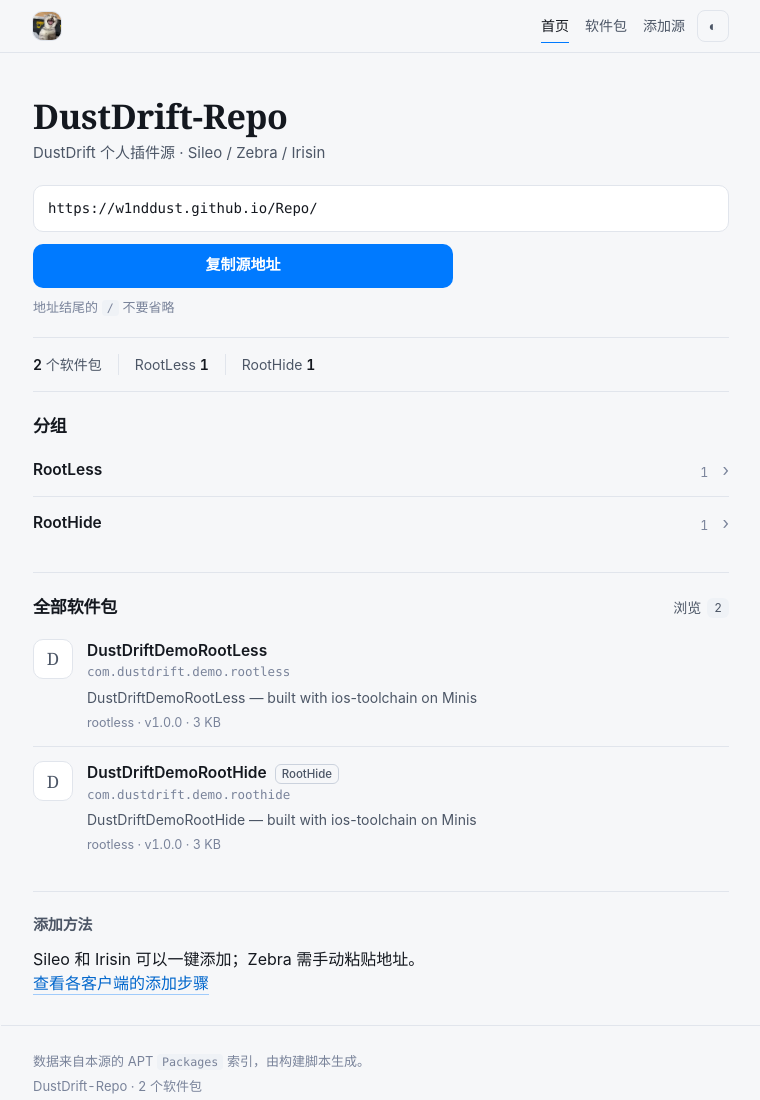
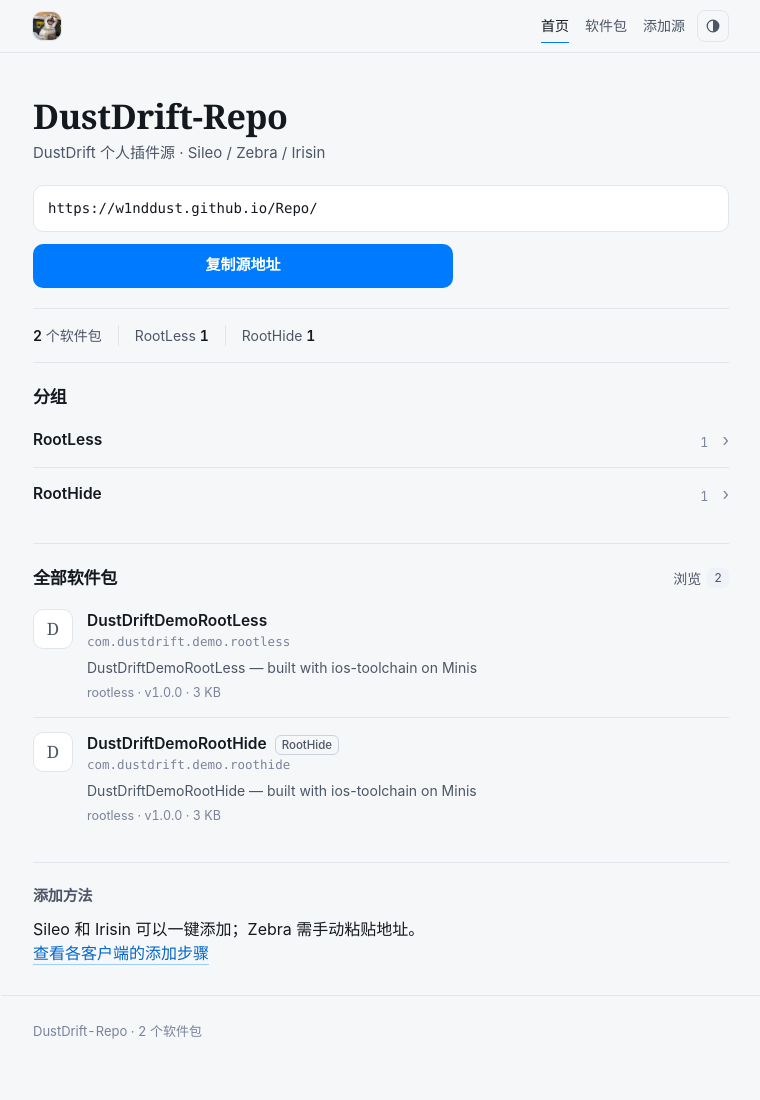
Before and after one commit to W1ndDust/Repo, a plain HTML site: page index.html in a window 1280 px wide. Shown: the whole page, without its empty margins (259-1019 px from the left). Drawn offline with Linux system fonts and the light colour scheme.

Commit message:
ui: 去掉页脚说明与斜杠提示；主题图标改为 SVG 并修居中；默认跟随系统

```diff
--- a/assets/app.js
+++ b/assets/app.js
@@ -11,7 +11,11 @@
     if (t === "auto") root.removeAttribute("data-theme");
     else root.setAttribute("data-theme", t);
     root.setAttribute("data-theme-mode", t);
-    if (themeBtn) themeBtn.setAttribute("aria-label", "切换外观：" + label[t]);
+    if (themeBtn) {
+      themeBtn.setAttribute("data-mode", t);
+      themeBtn.setAttribute("aria-label", "外观：" + label[t] + "（点击切换）");
+      themeBtn.setAttribute("title", "外观：" + label[t]);
+    }
     try { localStorage.setItem("dd-theme", t); } catch (e) {}
   }
   var current = "auto";
--- a/assets/style.css
+++ b/assets/style.css
@@ -63,8 +63,16 @@ code{font-family:var(--font-mono);font-size:.9em;background:var(--surface-2);pad
 .nav a:hover{color:var(--ink)}
 .nav a[aria-current="page"]{color:var(--ink);border-bottom-color:var(--accent)}
 .menu{display:none;margin-left:auto;background:none;border:1px solid var(--line);color:var(--ink);font:inherit;font-size:14px;padding:5px 10px;border-radius:8px}
-.theme{background:none;border:1px solid var(--line);color:var(--ink-2);width:32px;height:32px;border-radius:8px;font-size:14px;line-height:1;cursor:pointer}
+.theme{
+  display:inline-grid;place-items:center;flex:0 0 auto;
+  width:32px;height:32px;padding:0;border:1px solid var(--line);border-radius:8px;
+  background:none;color:var(--ink-2);cursor:pointer;line-height:0;
+}
 .theme:hover{color:var(--ink);border-color:var(--line-strong)}
+.theme .ico{width:16px;height:16px;display:none;stroke:currentColor;fill:none;stroke-width:1.6;stroke-linecap:round;stroke-linejoin:round}
+.theme[data-mode="auto"] .ico--auto,
+.theme[data-mode="light"] .ico--light,
+.theme[data-mode="dark"] .ico--dark{display:block}
 
 /* ── 版心 ───────────────────────────── */
 main{max-width:var(--maxw);margin:0 auto;padding:24px var(--pad) 8px}
--- a/index.html
+++ b/index.html
@@ -10,7 +10,7 @@
 <meta name="theme-color" content="#12151A" media="(prefers-color-scheme: dark)">
 <link rel="icon" href="favicon.png" sizes="64x64">
 <link rel="apple-touch-icon" href="apple-touch-icon.png">
-<link rel="stylesheet" href="assets/style.css?v=f2e3a7f9">
+<link rel="stylesheet" href="assets/style.css?v=79d586d8">
 <script>(function(){try{var t=localStorage.getItem("dd-theme");if(t&&t!=="auto")document.documentElement.dataset.theme=t}catch(e){}})();</script>
 </head>
 <body>
@@ -27,7 +27,19 @@
       <a href="browse/">软件包</a>
       <a href="add/">添加源</a>
     </nav>
-    <button class="theme" id="themeBtn" type="button" aria-label="切换外观：跟随系统">◐</button>
+    <button class="theme" id="themeBtn" type="button" aria-label="切换外观" data-mode="auto">
+      <svg class="ico ico--auto" viewBox="0 0 20 20" aria-hidden="true" focusable="false">
+        <circle cx="10" cy="10" r="7.25"></circle>
+        <path d="M10 2.75a7.25 7.25 0 0 1 0 14.5z" fill="currentColor" stroke="none"></path>
+      </svg>
+      <svg class="ico ico--light" viewBox="0 0 20 20" aria-hidden="true" focusable="false">
+        <circle cx="10" cy="10" r="4"></circle>
+        <path d="M10 2.2v1.6M10 16.2v1.6M2.2 10h1.6M16.2 10h1.6M4.5 4.5l1.1 1.1M14.4 14.4l1.1 1.1M15.5 4.5l-1.1 1.1M5.6 14.4l-1.1 1.1"></path>
+      </svg>
+      <svg class="ico ico--dark" viewBox="0 0 20 20" aria-hidden="true" focusable="false">
+        <path d="M16.2 12.6A6.75 6.75 0 0 1 7.4 3.8a6.75 6.75 0 1 0 8.8 8.8z"></path>
+      </svg>
+    </button>
   </div>
 </header>
 
@@ -41,7 +53,6 @@
   <h2 id="addr-h" class="vh">软件源地址</h2>
   <p class="copy__addr" id="addr">https://w1nddust.github.io/Repo/</p>
   <button class="btn btn--primary" type="button" data-copy="https://w1nddust.github.io/Repo/">复制源地址</button>
-  <p class="copy__hint">地址结尾的 <code>/</code> 不要省略</p>
 </section>
 
 <section class="status" aria-label="源概况">
@@ -72,10 +83,9 @@
 </main>
 
 <footer class="foot">
-  <p>数据来自本源的 APT <code>Packages</code> 索引，由构建脚本生成。</p>
   <p class="foot__meta">DustDrift-Repo · 2 个软件包</p>
 </footer>
 
-<script src="assets/app.js?v=f2e3a7f9" defer></script>
+<script src="assets/app.js?v=79d586d8" defer></script>
 </body>
 </html>
--- a/web/assets/app.js
+++ b/web/assets/app.js
@@ -11,7 +11,11 @@
     if (t === "auto") root.removeAttribute("data-theme");
     else root.setAttribute("data-theme", t);
     root.setAttribute("data-theme-mode", t);
-    if (themeBtn) themeBtn.setAttribute("aria-label", "切换外观：" + label[t]);
+    if (themeBtn) {
+      themeBtn.setAttribute("data-mode", t);
+      themeBtn.setAttribute("aria-label", "外观：" + label[t] + "（点击切换）");
+      themeBtn.setAttribute("title", "外观：" + label[t]);
+    }
     try { localStorage.setItem("dd-theme", t); } catch (e) {}
   }
   var current = "auto";
--- a/web/assets/style.css
+++ b/web/assets/style.css
@@ -63,8 +63,16 @@ code{font-family:var(--font-mono);font-size:.9em;background:var(--surface-2);pad
 .nav a:hover{color:var(--ink)}
 .nav a[aria-current="page"]{color:var(--ink);border-bottom-color:var(--accent)}
 .menu{display:none;margin-left:auto;background:none;border:1px solid var(--line);color:var(--ink);font:inherit;font-size:14px;padding:5px 10px;border-radius:8px}
-.theme{background:none;border:1px solid var(--line);color:var(--ink-2);width:32px;height:32px;border-radius:8px;font-size:14px;line-height:1;cursor:pointer}
+.theme{
+  display:inline-grid;place-items:center;flex:0 0 auto;
+  width:32px;height:32px;padding:0;border:1px solid var(--line);border-radius:8px;
+  background:none;color:var(--ink-2);cursor:pointer;line-height:0;
+}
 .theme:hover{color:var(--ink);border-color:var(--line-strong)}
+.theme .ico{width:16px;height:16px;display:none;stroke:currentColor;fill:none;stroke-width:1.6;stroke-linecap:round;stroke-linejoin:round}
+.theme[data-mode="auto"] .ico--auto,
+.theme[data-mode="light"] .ico--light,
+.theme[data-mode="dark"] .ico--dark{display:block}
 
 /* ── 版心 ───────────────────────────── */
 main{max-width:var(--maxw);margin:0 auto;padding:24px var(--pad) 8px}
```
Also changed, not shown: 404.html (+15 -4 lines), add/index.html (+16 -5 lines), browse/index.html (+15 -4 lines), p/com.dustdrift.demo.roothide/index.html (+15 -4 lines), p/com.dustdrift.demo.rootless/index.html (+15 -4 lines), web/templates/add.html (+1 -1 lines), web/templates/base.html (+13 -2 lines), web/templates/home.html (+0 -1 lines).
